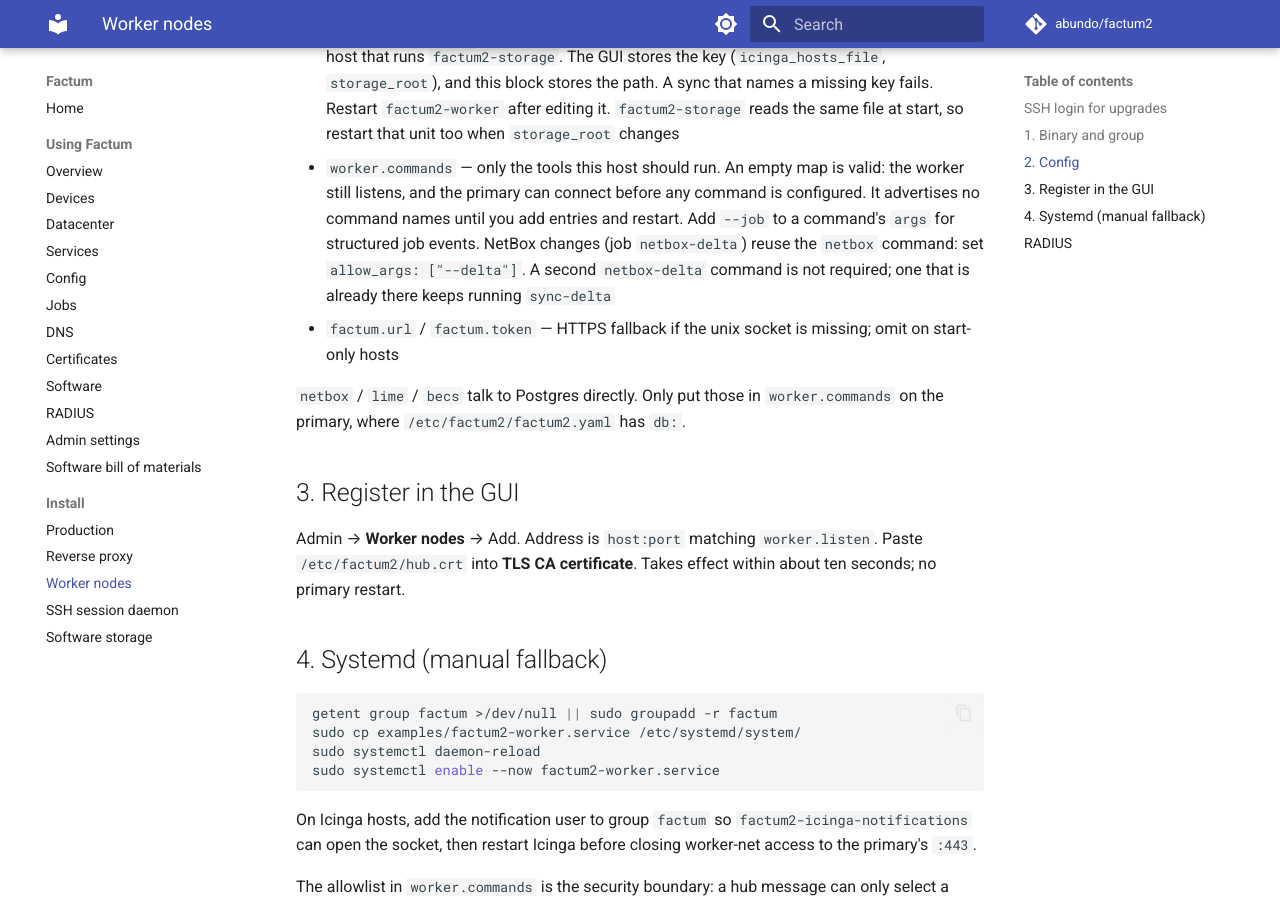
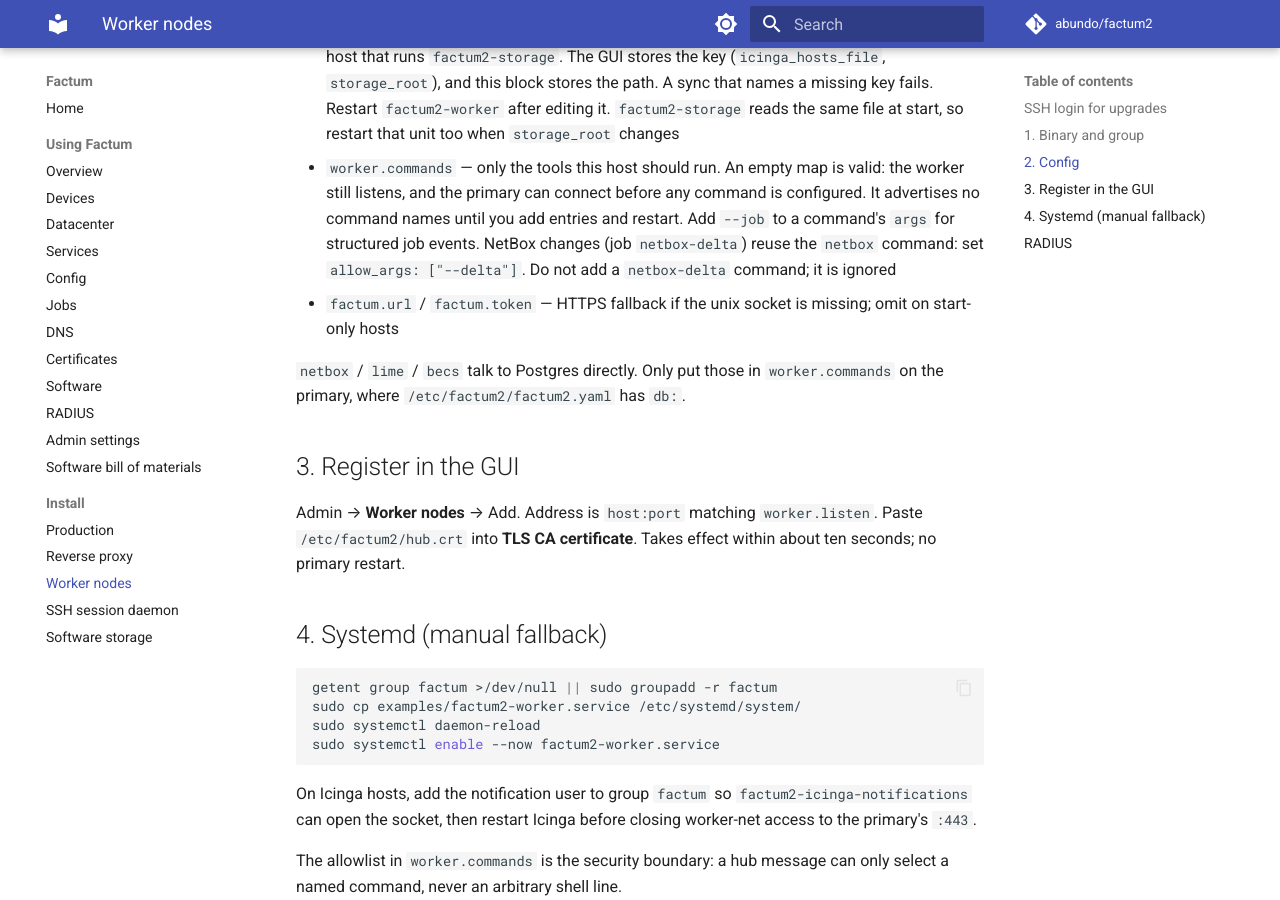
Before and after one commit to abundo/factum2, an MkDocs documentation site: the page built from docs/install/workers.md, in a window 1280 px wide and 900 px high, scrolled down 1523 px. Built offline with MkDocs 1.6.1 and Material for MkDocs 9.7.7, drawn with Linux system fonts in a browser that asks for light colours; comment, search, counter and statistics services are not loaded.

Commit message:
Ignore a worker command named netbox-delta.

```diff
--- a/docs/install/workers.md
+++ b/docs/install/workers.md
@@ -79,8 +79,8 @@
   entries and restart. Add `--job` to
   a command's `args` for structured job events. NetBox changes (job
   `netbox-delta`) reuse the `netbox` command: set
-  `allow_args: ["--delta"]`. A second `netbox-delta` command is not
-  required; one that is already there keeps running `sync-delta`
+  `allow_args: ["--delta"]`. Do not add a `netbox-delta` command; it is
+  ignored
 - `factum.url` / `factum.token` — HTTPS fallback if the unix socket is
   missing; omit on start-only hosts
 
```
Also changed, not shown: AGENTS.md (+2 -2 lines), CHANGELOG.md (+4 -0 lines), README.md (+2 -2 lines), docs/user/jobs.md (+2 -2 lines), 4 other files.
